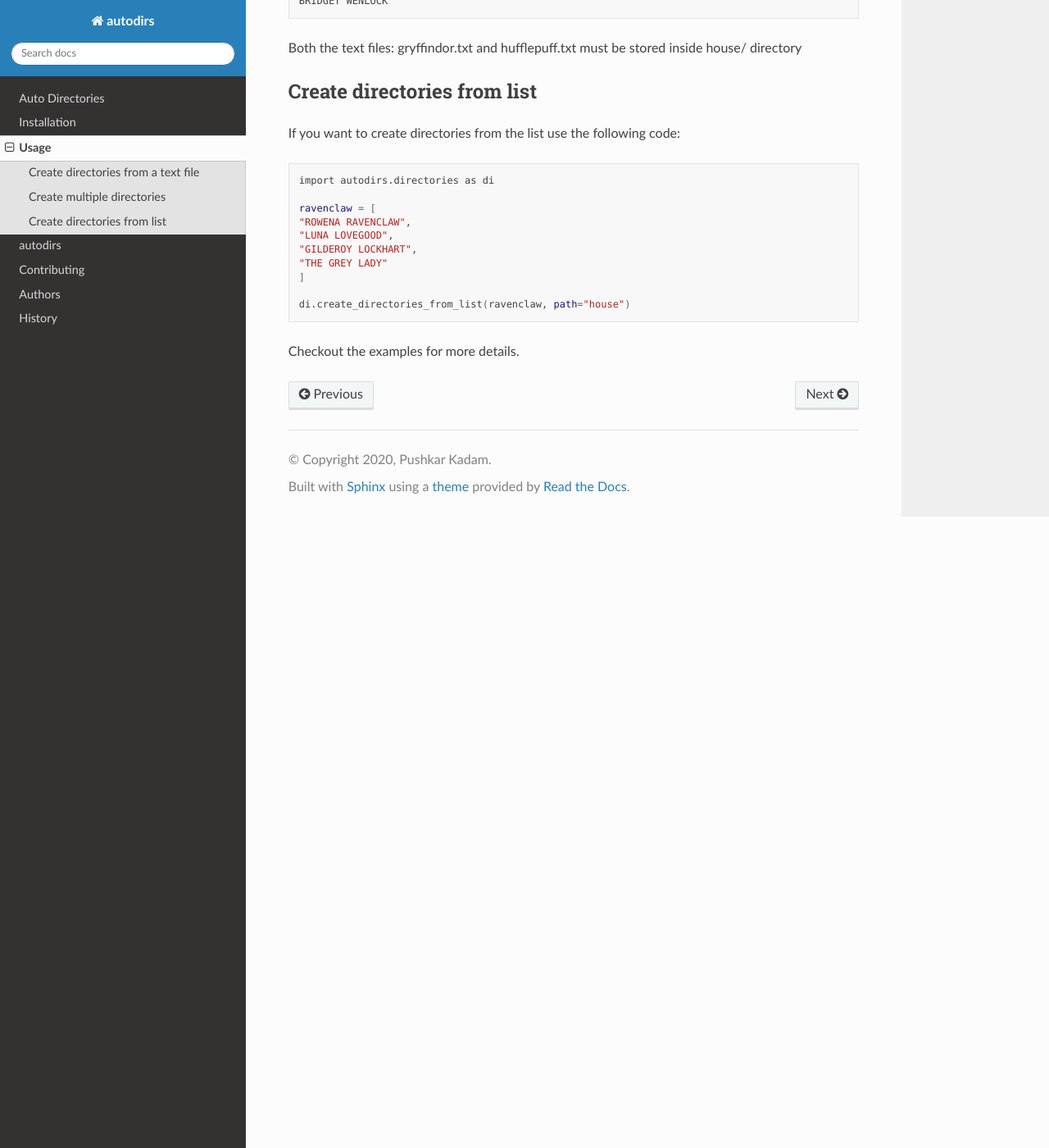
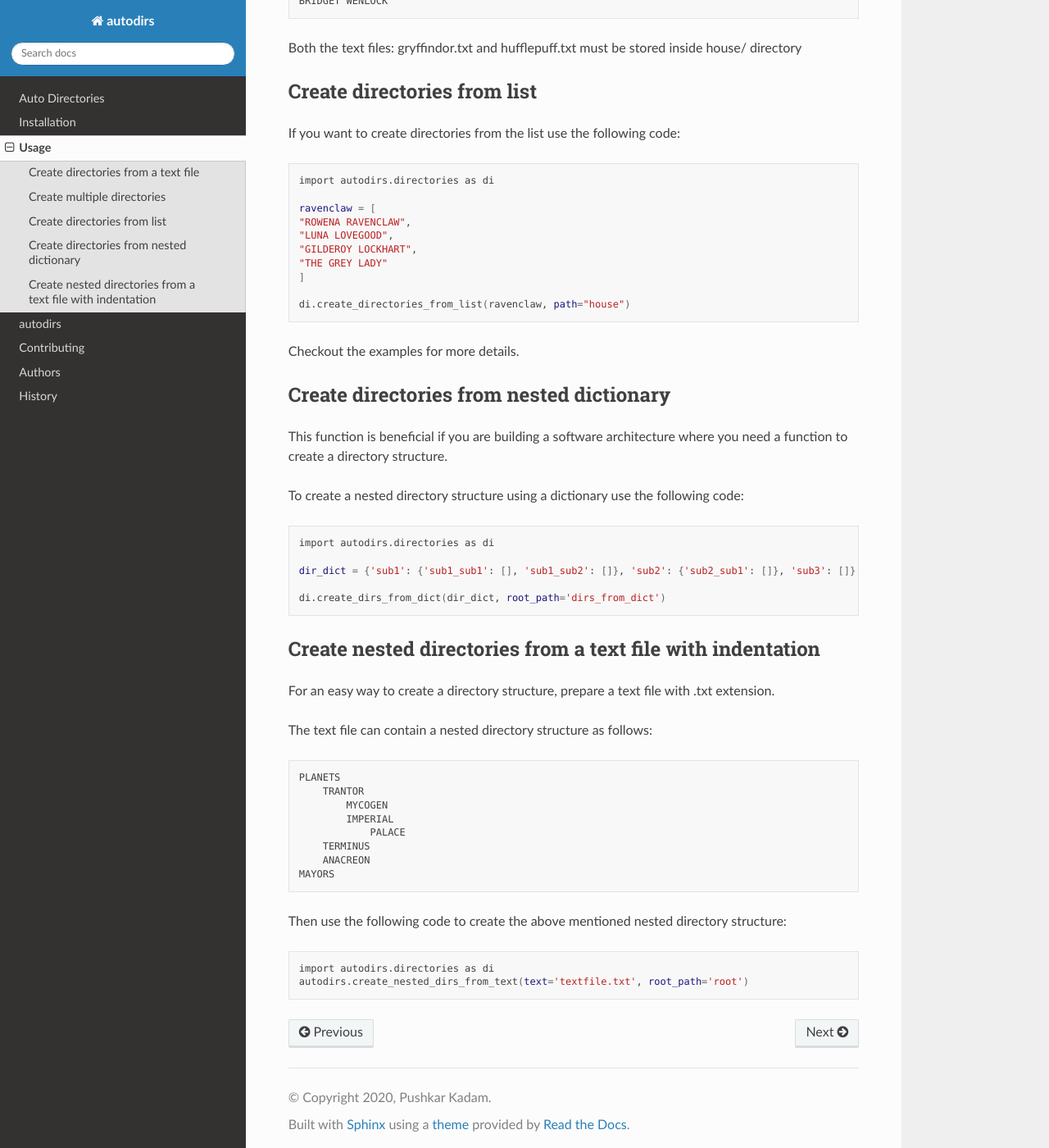
Before and after one commit to pushkarkadam/autodirs, a Sphinx documentation site: the page built from docs/source/usage.rst, in a window 1280 px wide and 1400 px high, scrolled down 1389 px. Shown: the whole window at 82% size. Built offline with Sphinx 7.4.7 and the Read the Docs theme 2.0.0, drawn with Linux system fonts in a browser that asks for light colours.

Commit message:
Example added in usage.

```diff
--- a/docs/source/usage.rst
+++ b/docs/source/usage.rst
@@ -81,3 +81,39 @@ If you want to create directories from the list use the following code::
     di.create_directories_from_list(ravenclaw, path="house")
 
 Checkout the examples for more details.
+
+
+Create directories from nested dictionary
+^^^^^^^^^^^^^^^^^^^^^^^^^^^^^^^^^^^^^^^^^
+This function is beneficial if you are building a software architecture where you need a function
+to create a directory structure.
+
+To create a nested directory structure using a dictionary use the following code::
+
+    import autodirs.directories as di
+
+    dir_dict = {'sub1': {'sub1_sub1': [], 'sub1_sub2': []}, 'sub2': {'sub2_sub1': []}, 'sub3': []}
+
+    di.create_dirs_from_dict(dir_dict, root_path='dirs_from_dict')
+
+
+Create nested directories from a text file with indentation
+^^^^^^^^^^^^^^^^^^^^^^^^^^^^^^^^^^^^^^^^^^^^^^^^^^^^^^^^^^^
+
+For an easy way to create a directory structure, prepare a text file with .txt extension.
+
+The text file can contain a nested directory structure as follows::
+
+    PLANETS
+        TRANTOR
+            MYCOGEN
+            IMPERIAL
+                PALACE
+        TERMINUS
+        ANACREON
+    MAYORS
+
+Then use the following code to create the above mentioned nested directory structure::
+
+    import autodirs.directories as di
+    autodirs.create_nested_dirs_from_text(text='textfile.txt', root_path='root')
```
